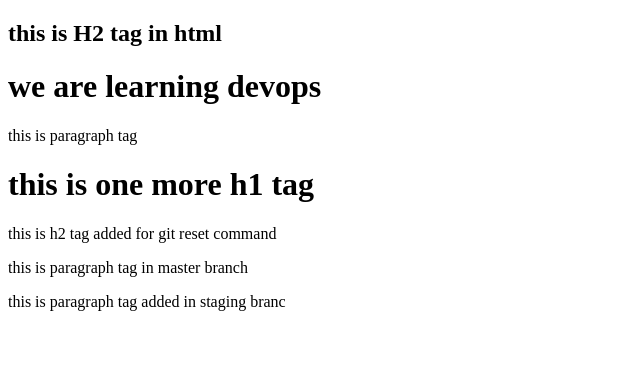
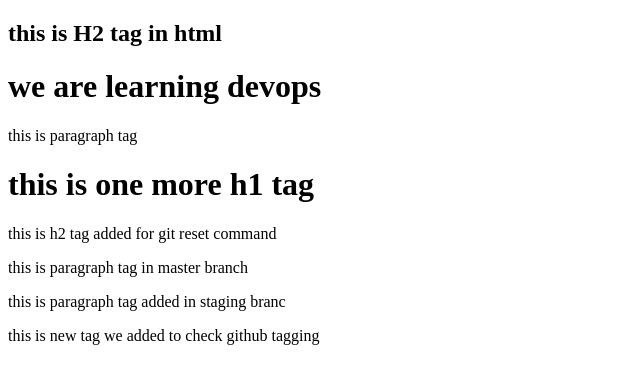
Before and after one commit to Nextgen-Cloud-Developers/hdfc-mobile-app, a plain HTML site: page index.html in a window 1280 px wide. Shown: the whole page, without its empty margins (0-640 px from the left). Drawn offline with Linux system fonts and the light colour scheme.

Commit message:
added h1 tag for github tagging

```diff
--- a/index.html
+++ b/index.html
@@ -12,6 +12,6 @@
 <h1>this is one more h1 tag</h1>
 </h2>this is h2 tag added for git reset command
    <p>this is paragraph tag in master branch</p> <p>this is paragraph tag added in staging branc</p>
-</h1>
+</h1>this is new tag we added to check github tagging</h1>
     </body>
 </html>
```
